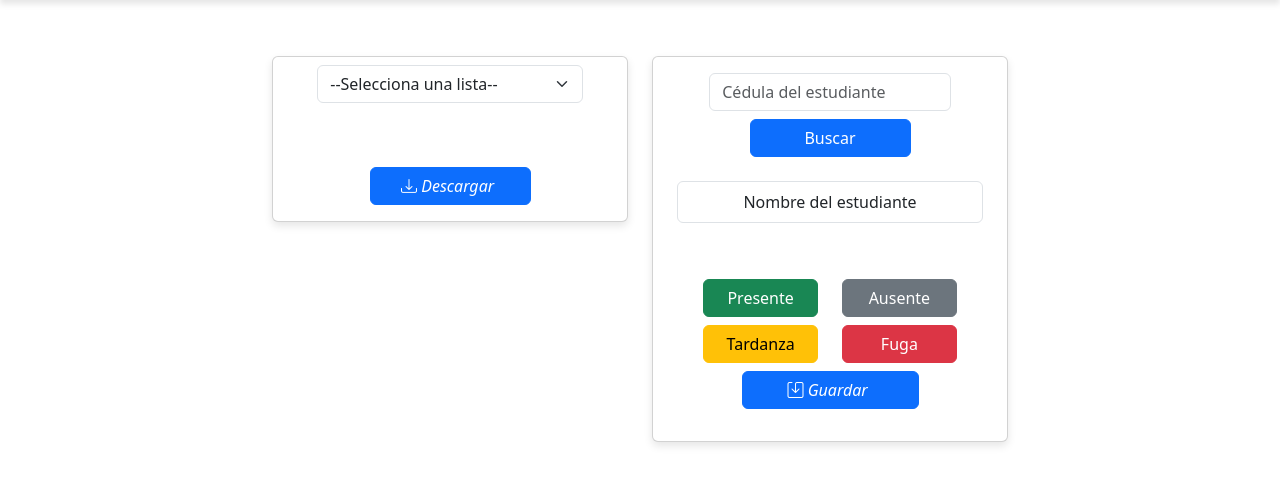
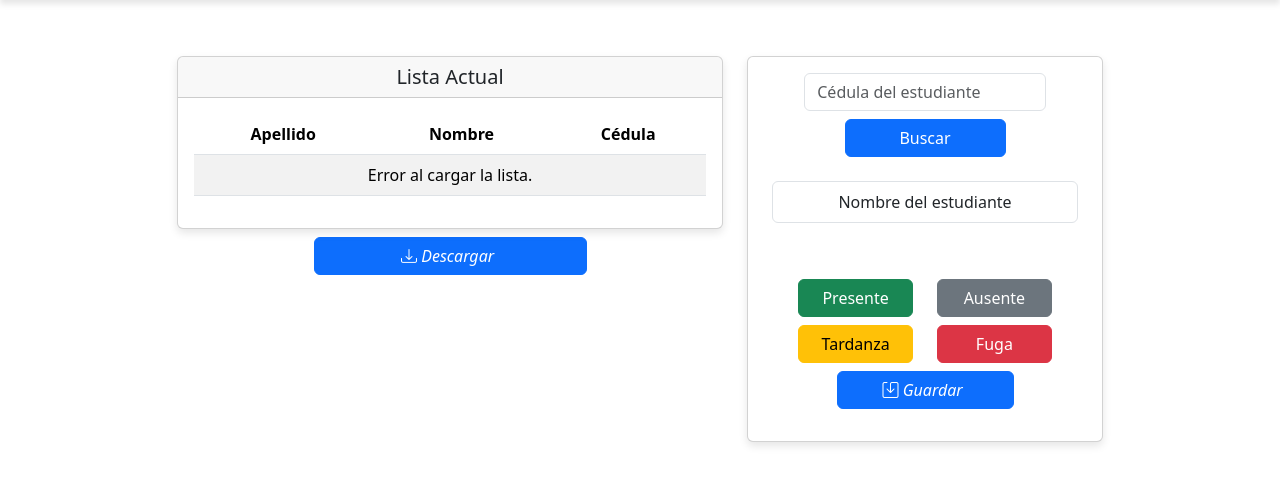
Before and after one commit to Ccrashhedd/ProOAC-VisionPI, a Flask app: page /editar_lista in a window 1280 px wide. Shown: the part 61-546 px from the top of the page. Run offline with Flask 3, Linux system fonts and the light colour scheme.

Commit message:
Update editar_lista.html

```diff
--- a/Flask/my-app/templates/editar_lista.html
+++ b/Flask/my-app/templates/editar_lista.html
@@ -27,32 +27,36 @@
 <div class="container">
     <div class="row justify-content-center">
 
-        <!-- Bloque izquierda -->
-        <div class="col-md-4">
+        <!-- Bloque izquierdo -->
+<div class="col-md-6">
     <div class="card text-center">
+        <h5 class="card-header">Lista Actual</h5>
+        <div class="card-body">
+            <!-- Tabla para mostrar la lista -->
+<table class="table table-striped">
+    <thead>
+        <tr>
+            <th>Apellido</th>
+            <th>Nombre</th>
+            <th>Cédula</th>
+        </tr>
+    </thead>
+    <tbody id="listaTabla">
+        <!-- Aquí se cargarán los datos de la lista -->
+    </tbody>
+</table>
 
-				<!-- ESCOGER LISTA -->
-				<select id="categorySelect" class="form-select w-75 mx-auto mt-2"  onchange="updateList()">
-                      <option value="">--Selecciona una lista--</option>
-                      <option value="1">Lista 1</option>
-                      <option value="2">Lista 2</option>
-                      <option value="3">Lista 3</option>
-                      <option value="4">Lista 4</option>
-                 </select>
-				 <br>
-				 <ul id="nameList"></ul> <!--Lista donde se despliegan los nombres-->
+        </div>
+    </div>
 
-				 <!--MOSTRAR LISTA-->
-				<div class="card-body">
-			<!--DESCARGAR-->
+    <!-- Botón para descargar el archivo de Excel -->
     <div class="d-flex justify-content-center mt-2">
-                  <button class="btn btn-primary mx-2 w-50" type="button">
+        <button id="descargarExcel" class="btn btn-primary mx-2 w-50" type="button" onclick="descargarArchivo()">
             <i class="bi bi-download"> Descargar</i>
         </button>
     </div>
 </div>
-            </div>
-        </div>
+
 
 		 <!-- Bloque derecha -->
         <div class="col-md-4">
@@ -210,6 +214,71 @@ async function guardarCambios() {
         alert(`Error al guardar los cambios: ${error}`);
     }
 }
+// Función para cargar la lista desde el backend
+async function cargarLista() {
+    const tabla = document.getElementById('listaTabla');
+
+    try {
+        const response = await fetch('/obtener_lista');
+        const data = await response.json();
+
+        if (response.ok) {
+            tabla.innerHTML = '';
+            data.forEach((estudiante) => {
+                const fila = document.createElement('tr');
+                fila.innerHTML = `
+                    <td>${estudiante.Apellido}</td>
+                    <td>${estudiante.Nombre}</td>
+                    <td>${estudiante.Cedula}</td>
+                `;
+                tabla.appendChild(fila);
+            });
+        } else {
+            tabla.innerHTML = `<tr><td colspan="3">Error: ${data.error}</td></tr>`;
+        }
+    } catch (error) {
+        tabla.innerHTML = `<tr><td colspan="3">Error al cargar la lista.</td></tr>`;
+        console.error(error);
+    }
+}
+
+// Función para descargar el archivo Excel
+function descargarArchivo() {
+    // Redirigir al endpoint que sirve el archivo Excel
+    window.location.href = '/descargar_excel';
+}
+
+//depurar cargar lista
+async function cargarLista() {
+    const tabla = document.getElementById('listaTabla');
+
+    try {
+        const response = await fetch('/obtener_lista');
+        const data = await response.json();
+        console.log(data); // Depuración: Verifica el contenido de la respuesta
+
+        if (response.ok) {
+            tabla.innerHTML = '';
+            data.forEach((estudiante) => {
+                const fila = document.createElement('tr');
+                fila.innerHTML = `
+                    <td>${estudiante.Apellido}</td>
+                    <td>${estudiante.Nombre}</td>
+                    <td>${estudiante.Cedula}</td>
+                `;
+                tabla.appendChild(fila);
+            });
+        } else {
+            tabla.innerHTML = `<tr><td colspan="3">Error: ${data.error}</td></tr>`;
+        }
+    } catch (error) {
+        tabla.innerHTML = `<tr><td colspan="3">Error al cargar la lista.</td></tr>`;
+        console.error(error);
+    }
+}
+
+// Cargar la lista cuando la página se cargue
+document.addEventListener('DOMContentLoaded', cargarLista);
 </script>
 
 </body>
```
Lines whose indentation alone changed are shown as unchanged.
